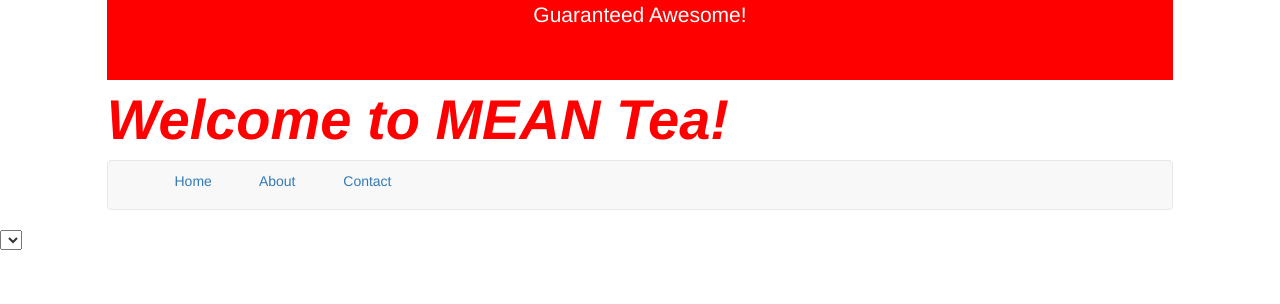
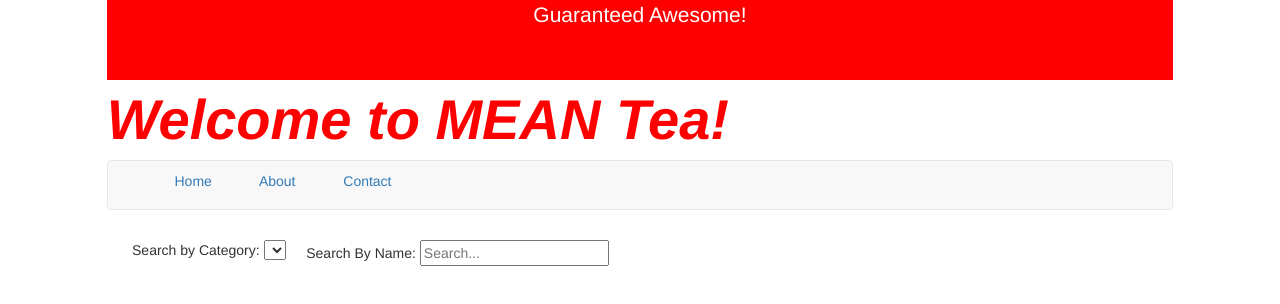
Before and after one commit to MikeWickwar/meanTea, a plain HTML site: page index.html in a window 1280 px wide. Drawn offline with nearby package versions, Linux system fonts and the light colour scheme; some packages are replaced by stand-ins of ours.

Commit message:
both search bars working on page

```diff
--- a/css/index.css
+++ b/css/index.css
@@ -20,3 +20,10 @@ body{
   padding-left: 5%;
   padding-top: 1%;
 }
+.searchBars{
+  display: flex;
+  flex-direction: row;
+}
+.searchBars > *{
+  padding: 1%;
+}
--- a/index.html
+++ b/index.html
@@ -6,8 +6,8 @@
     <link rel="stylesheet" href="https://maxcdn.bootstrapcdn.com/bootstrap/3.3.6/css/bootstrap.min.css">
     <link rel="stylesheet" href="/css/index.css" media="screen" title="no title" charset="utf-8">
   </head>
-  <body ng-controller="MainController" class="">
-    <header class="col-lg-10 col-lg-offset-1">
+  <body ng-controller="MainController" class="col-lg-10 col-lg-offset-1">
+    <header class="">
       <div class="topHeader row">
         Guaranteed Awesome!
       </div>
@@ -26,13 +26,20 @@
         </div>
       </nav>
     </header>
-    <form class="categories" >
-      <select name="select" value="" >
-        <option value="" ng-repeat="cat in categories">{{cat}}</option>
-      </select>
-    </form>
+    <div class="searchBars">
+      <form class="categories">
+        Search by Category:
+        <select name="select" value="">
+          <option value="" ng-repeat="cat in categories">{{cat}}</option>
+        </select>
+      </form>
+      <span>Search By Name:
+        <input class="searchbar headspace" type="text" ng-model="searchable" placeholder="Search...">
+        </input>
+      </span>
+    </div>
     <div ng-repeat="each in data.data" class="col-lg-10 col-lg-offset-1">
-      <!-- {{each.price / 100 | currency}} -->
+      {{each.price / 100 | currency}}
     </div>
     <div ng-view class="body col-lg-10 col-lg-offset-1">
     </div>
```
